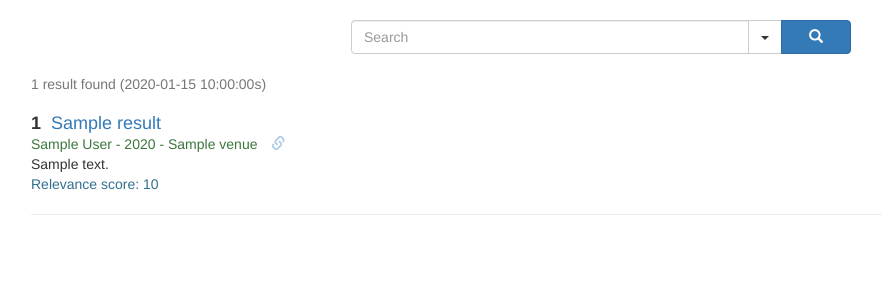
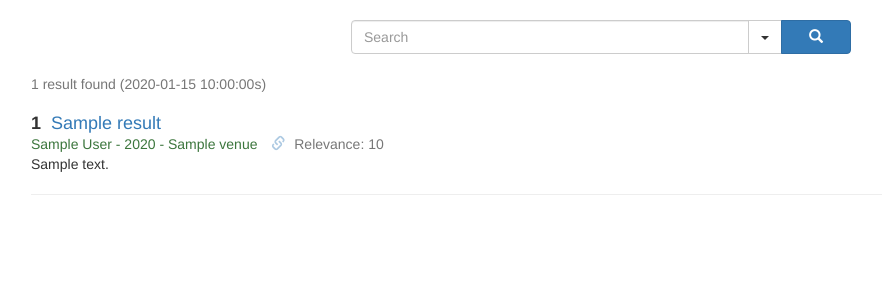
Before and after one commit to rpinsler/info-retrieval, a Flask app: template web/templates/search.html in a window 1280 px wide. Shown: the part 101-401 px from the top of the page, without its empty margins (39-921 px from the left). Run offline with Flask 2, Linux system fonts and the light colour scheme; the template is opened without the code that fills it: most values are stand-ins (such as "Sample title", 1, 10 or a date in 2020); some libraries are stand-ins or nearby versions.

Commit message:
Re-style relevance score in UI

```diff
--- a/web/static/style.css
+++ b/web/static/style.css
@@ -55,6 +55,7 @@ body {
 
 .search-result .glyphicon-link {
     padding-left: 10px;
+    padding-right: 5px;
     opacity: .4;
 }
 
--- a/web/templates/search.html
+++ b/web/templates/search.html
@@ -74,8 +74,9 @@
             <h4 class="title"><strong class="score" title="Relevance score: {{ result.score }}">{{result.rank}}</strong><a href="#">{{ result.title }}</a></h4>
             <span class="text-success">{{ result.authors }} - {{ result.year }} - {{ result.venue }}</span>
             <a href="#" data-toggle="tooltip" title="{{ result.key }}"><span class="glyphicon glyphicon-link"></span></a>
+            <span class="text-muted">Relevance: {{ result.score }}</span>
             <p class="snippet">{{ result.text|safe }}</p>
-            <span class="text-info">Relevance score: {{ result.score }}</span>
+            <!--<span class="text-info">Relevance score: {{ result.score }}</span>-->
           </div>
           <span class="clearfix borda"></span>
         </article>
```
